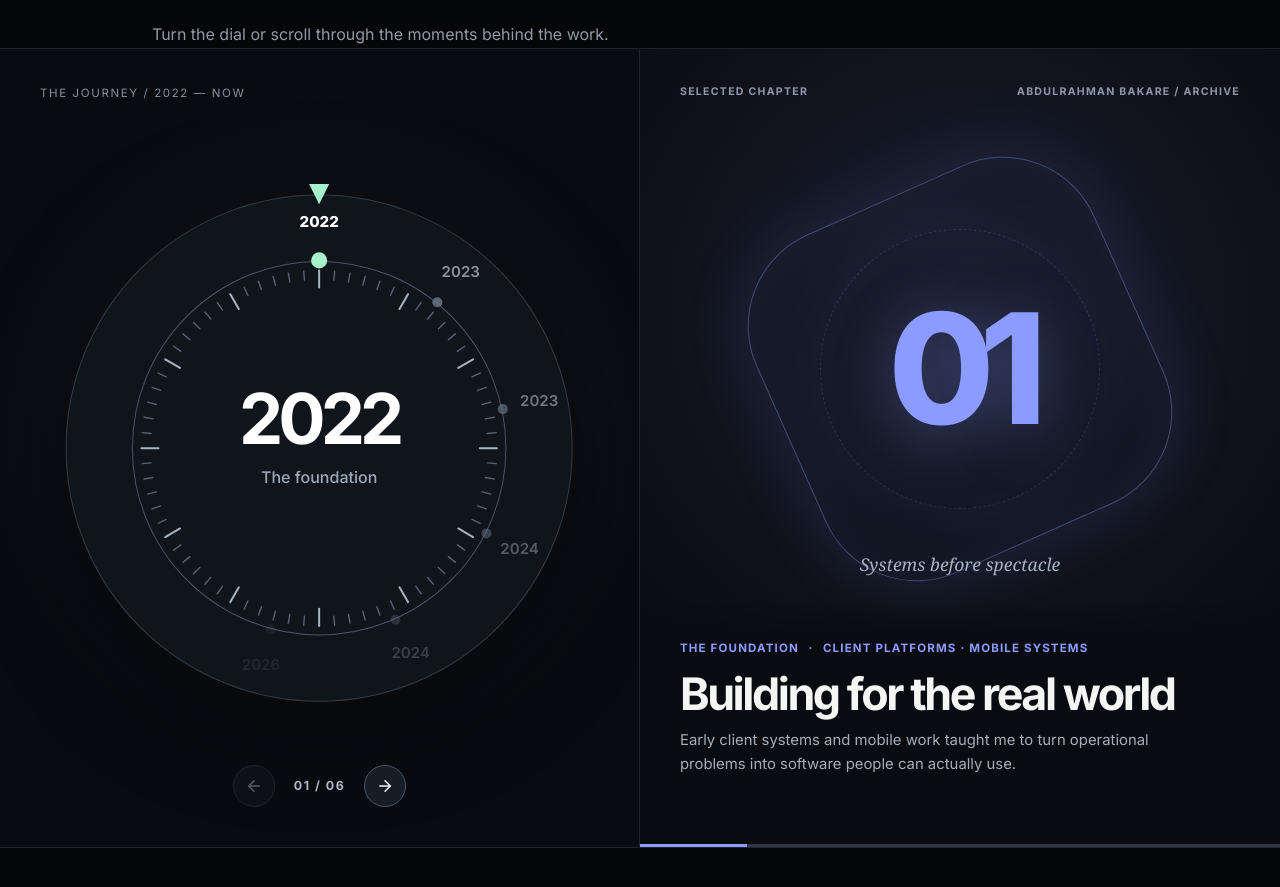
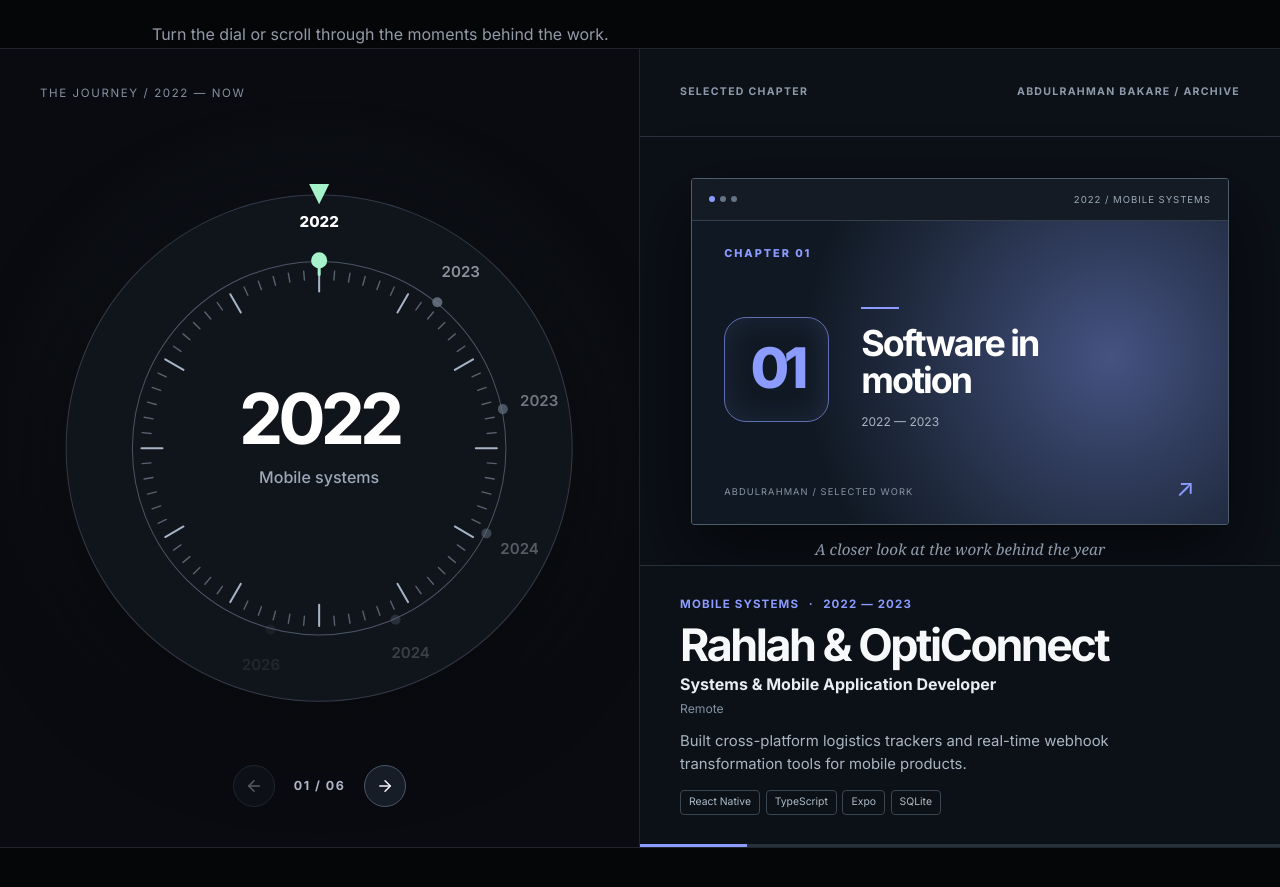
Before and after one commit to abdul-raham/portfolio, a React (Vite) app: page / in a window 1280 px wide. Shown: the part 3880-4767 px from the top of the page. Built offline with nearby package versions, Linux system fonts and the light colour scheme.

Commit message:
feat: rotate clickable career dial and restore full roles

```diff
--- a/src/components/ExperienceTimeline.tsx
+++ b/src/components/ExperienceTimeline.tsx
@@ -3,13 +3,14 @@ import { ArrowLeft, ArrowRight, ArrowUpRight } from 'lucide-react'
 import './experienceTimeline.css'
 
 const chapters = [
-  { year: '2022', label: 'The foundation', title: 'Building for the real world', description: 'Early client systems and mobile work taught me to turn operational problems into software people can actually use.', detail: 'Client platforms · Mobile systems', accent: '#8b9bff', mark: '01', preview: 'Systems before spectacle' },
-  { year: '2023', label: 'A new direction', title: 'TechCircle takes shape', description: 'I started building a technology commerce network around storefronts, inventory, and stronger connections between vendors and customers.', detail: 'Commerce · Founder', accent: '#ffad78', mark: 'TC', preview: 'Commerce, connected' },
-  { year: '2023', label: 'Engineering in depth', title: 'Electronics meets software', description: 'At Lagos State University, I began pairing electronics and computer engineering with the software systems I was already shipping.', detail: 'LASU · Electronics & Computer Engineering', accent: '#74c8ed', mark: 'E/C', preview: 'Hardware thinking. Software craft.' },
-  { year: '2024', label: 'Company building', title: 'DocTech Global', description: 'As co-founder and lead engineer, I began shaping product architecture and technical delivery for complex business workflows.', detail: 'Co-founder · Lead engineer', accent: '#66e5ab', mark: 'DT', preview: 'Ideas into infrastructure', href: 'https://doctechglobal.com.ng/' },
-  { year: '2024', label: 'Healthcare systems', title: 'MedAxis', description: 'I founded MedAxis to bring patient encounters, billing, HMO claims, and hospital operations into one coherent workflow.', detail: 'Founder · HealthTech', accent: '#8dcbff', mark: 'M+', preview: 'Care runs better together', href: 'https://medaxis-nine.vercel.app' },
-  { year: '2026', label: 'Still in motion', title: 'The next systems', description: 'Today my work spans healthcare, commerce, AI, and enterprise tools. The through-line is making ambitious systems feel clear and useful.', detail: 'Product engineering · Lagos', accent: '#d2b6ff', mark: '∞', preview: 'Keep building what matters' },
+  { year: '2022', label: 'Mobile systems', title: 'Rahlah & OptiConnect', role: 'Systems & Mobile Application Developer', location: 'Remote', description: 'Built cross-platform logistics trackers and real-time webhook transformation tools for mobile products.', detail: '2022 — 2023', tech: ['React Native', 'TypeScript', 'Expo', 'SQLite'], accent: '#8b9bff', mark: '01', preview: 'Software in motion' },
+  { year: '2023', label: 'Founder story', title: 'TechCircle', role: 'Founder & CEO', location: 'Lagos, Nigeria', description: 'Building a technology commerce network connecting vendors and customers through storefronts, inventory visibility, and trusted communication.', detail: '2023 — Present', tech: ['CommerceTech', 'React', 'TypeScript', 'Node.js'], accent: '#ffad78', mark: 'TC', preview: 'Commerce, connected' },
+  { year: '2023', label: 'Education', title: 'Lagos State University', role: 'Electronics & Computer Engineering Student', location: 'Ojo, Lagos', description: 'Combining electronic engineering fundamentals with algorithms, software architecture, and computer systems.', detail: '2023 — Present', tech: ['Computer Engineering', 'C/C++', 'Digital Logic'], accent: '#74c8ed', mark: 'E/C', preview: 'Hardware thinking. Software craft.' },
+  { year: '2024', label: 'Company building', title: 'DocTech Global', role: 'Co-Founder & Lead Engineer', location: 'Lagos, Nigeria · Remote / Hybrid', description: 'Leading technical execution and system architecture for business platforms, document automation, and complex operational workflows.', detail: '2024 — Present', tech: ['System Architecture', 'React', 'Node.js', 'PostgreSQL'], accent: '#66e5ab', mark: 'DT', preview: 'Ideas into infrastructure', href: 'https://doctechglobal.com.ng/' },
+  { year: '2024', label: 'Healthcare systems', title: 'MedAxis', role: 'Founder & CEO', location: 'Lagos, Nigeria', description: 'Modernizing hospital operations through patient encounters, HMO claims tracking, digital billing, and revenue protection.', detail: '2024 — Present', tech: ['HealthTech', 'React', 'TypeScript', 'Medical Billing'], accent: '#8dcbff', mark: 'M+', preview: 'Care runs better together', href: 'https://medaxis-nine.vercel.app' },
+  { year: '2026', label: 'Enterprise systems', title: 'Client solutions', role: 'Enterprise Systems Architect & Full-Stack Lead', location: 'Remote', description: 'Designing and delivering enterprise portals, AI document extraction, and operational tools for clients across West Africa.', detail: '2022 — Present', tech: ['Next.js', 'Python', 'FastAPI', 'Docker'], accent: '#d2b6ff', mark: '∞', preview: 'Keep building what matters' },
 ]
+const chapterVisuals = ['', '/techcircle-timeline.png', '', '/logos/doctech.svg', '/logos/medaxis.svg', '']
 
 const clamp = (n: number, min: number, max: number) => Math.min(max, Math.max(min, n))
 const polar = (radius: number, degrees: number) => ({ x: 280 + Math.cos(degrees * Math.PI / 180) * radius, y: 280 + Math.sin(degrees * Math.PI / 180) * radius })
@@ -50,16 +51,33 @@ export function ExperienceTimeline() {
           <span className="career-side-label">The journey / 2022 — now</span>
           <svg className="career-dial" viewBox="0 0 560 560" role="img" aria-label={`Career dial at ${current.year}: ${current.title}`}>
             <circle className="career-dial-plate" cx="280" cy="280" r="252" /><circle className="career-dial-ring" cx="280" cy="280" r="186" />
-            {Array.from({ length: 72 }, (_, index) => { const angle = index * 5; const start = polar(177, angle); const end = polar(index % 6 === 0 ? 160 : 168, angle); return <line key={index} className={index % 6 === 0 ? 'career-tick major' : 'career-tick'} x1={start.x} y1={start.y} x2={end.x} y2={end.y} /> })}
-            {chapters.map((chapter, index) => { const angle = -90 + (index - active) * 39; const dot = polar(187, angle); const label = polar(224, angle); return <g key={index} className={`career-year ${index === active ? 'active' : ''}`} style={{ opacity: clamp(1 - Math.abs(index - active) * .18, .12, 1) }}><circle cx={dot.x} cy={dot.y} r={index === active ? 8 : 5} /><text x={label.x} y={label.y} textAnchor="middle" dominantBaseline="middle">{chapter.year}</text></g> })}
+            <g className="career-rotating-scale" style={{ transform: `rotate(${-active * 39}deg)` }}>
+              {Array.from({ length: 72 }, (_, index) => { const angle = index * 5; const start = polar(177, angle); const end = polar(index % 6 === 0 ? 156 : 168, angle); return <line key={index} className={index % 6 === 0 ? 'career-tick major' : 'career-tick'} x1={start.x} y1={start.y} x2={end.x} y2={end.y} /> })}
+              <path className="career-scale-marker" d="M280 94 L280 107" />
+            </g>
+            {chapters.map((chapter, index) => { const angle = -90 + (index - active) * 39; const dot = polar(187, angle); const label = polar(224, angle); return <g key={index} className={`career-year ${index === active ? 'active' : ''}`} style={{ opacity: clamp(1 - Math.abs(index - active) * .18, .12, 1) }} role="button" tabIndex={0} aria-label={`Go to ${chapter.year}: ${chapter.title}`} aria-current={index === active ? 'step' : undefined} onClick={() => goTo(index)} onKeyDown={(event) => { if (event.key === 'Enter' || event.key === ' ') { event.preventDefault(); goTo(index) } }}><circle cx={dot.x} cy={dot.y} r={index === active ? 8 : 5} /><text x={label.x} y={label.y} textAnchor="middle" dominantBaseline="middle">{chapter.year}</text></g> })}
             <path className="career-pointer" d="M270 17 L290 17 L280 37 Z" /><text className="career-center-year" x="280" y="276" textAnchor="middle">{current.year}</text><text className="career-center-label" x="280" y="315" textAnchor="middle">{current.label}</text>
           </svg>
           <div className="career-controls"><button type="button" onClick={() => goTo(active - 1)} disabled={active === 0} aria-label="Previous chapter"><ArrowLeft size={18} /></button><span>{String(active + 1).padStart(2, '0')} / {String(chapters.length).padStart(2, '0')}</span><button type="button" onClick={() => goTo(active + 1)} disabled={active === last} aria-label="Next chapter"><ArrowRight size={18} /></button></div>
         </div>
         <div className="career-preview-side" style={{ '--chapter-accent': current.accent } as React.CSSProperties}>
           <div className="career-preview-top"><span>SELECTED CHAPTER</span><span>ABDULRAHMAN BAKARE / ARCHIVE</span></div>
-          <div className="career-art" key={active}><div className="career-art-orbit orbit-one" /><div className="career-art-orbit orbit-two" /><span className="career-art-mark">{current.mark}</span><span className="career-art-caption">{current.preview}</span></div>
-          <article className="career-chapter" key={`chapter-${active}`} aria-live="polite"><span className="career-chapter-meta">{current.label} <span>·</span> {current.detail}</span><h3>{current.title}</h3><p>{current.description}</p>{current.href && <a href={current.href} target="_blank" rel="noopener noreferrer">Explore the work <ArrowUpRight size={16} /></a>}</article>
+          <div className="career-art" key={active}>
+            <div className="career-showcase">
+              <div className="career-showcase-bar"><span><i /><i /><i /></span><span>{current.year} / {current.label}</span></div>
+              <div className="career-showcase-body">
+                {chapterVisuals[active] && <img className={`career-showcase-visual ${active === 1 ? 'photo' : ''}`} src={chapterVisuals[active]} alt="" />}
+                <span className="career-showcase-index">CHAPTER {String(active + 1).padStart(2, '0')}</span>
+                <div className="career-showcase-main">
+                  <span className="career-showcase-mark">{current.mark}</span>
+                  <div><span className="career-showcase-rule" /><strong>{current.preview}</strong><small>{current.detail}</small></div>
+                </div>
+                <div className="career-showcase-bottom"><span>ABDULRAHMAN / SELECTED WORK</span><span>↗</span></div>
+              </div>
+            </div>
+            <span className="career-art-caption">A closer look at the work behind the year</span>
+          </div>
+          <article className="career-chapter" key={`chapter-${active}`} aria-live="polite"><span className="career-chapter-meta">{current.label} <span>·</span> {current.detail}</span><h3>{current.title}</h3><strong className="career-role">{current.role}</strong><span className="career-location">{current.location}</span><p>{current.description}</p><div className="career-tech">{current.tech.map(technology => <span key={technology}>{technology}</span>)}</div>{current.href && <a href={current.href} target="_blank" rel="noopener noreferrer">Explore the work <ArrowUpRight size={16} /></a>}</article>
           <div className="career-progress" aria-hidden="true"><span style={{ width: `${(active + 1) / chapters.length * 100}%` }} /></div>
         </div>
       </div></div>
--- a/src/components/experienceTimeline.css
+++ b/src/components/experienceTimeline.css
@@ -14,11 +14,16 @@
 .career-dial-ring { fill: none; stroke: #4b5566; stroke-width: 1; }
 .career-tick { stroke: #596271; stroke-width: 1.4; stroke-linecap: round; }
 .career-tick.major { stroke: #a6b4c8; stroke-width: 2; }
+.career-rotating-scale { transform-origin: 280px 280px; transition: transform .8s cubic-bezier(.18,.78,.19,1); }
+.career-scale-marker { fill: none; stroke: #a6f3cb; stroke-width: 3; stroke-linecap: round; }
 .career-year { transition: opacity .35s ease; }
 .career-year circle { fill: #6d7889; }
 .career-year text { fill: #a7afbc; font: 600 15px Inter, sans-serif; }
 .career-year.active circle, .career-pointer { fill: #a6f3cb; }
 .career-year.active text { fill: #fff; font-weight: 800; }
+.career-year { cursor: pointer; outline: none; }
+.career-year:hover text, .career-year:focus-visible text { fill: #a6f3cb; text-decoration: underline; }
+.career-year:focus-visible circle { stroke: #a6f3cb; stroke-width: 4px; }
 .career-center-year { fill: #fff; font: 700 70px Inter, sans-serif; letter-spacing: -.07em; }
 .career-center-label { fill: #9da9ba; font: 500 16px Inter, sans-serif; }
 .career-controls { position: absolute; bottom: 2.5rem; left: 50%; transform: translateX(-50%); display: flex; align-items: center; gap: 1.2rem; color: #aeb8c7; font-size: .78rem; font-weight: 700; letter-spacing: .12em; white-space: nowrap; }
@@ -29,10 +34,29 @@
 .career-preview-side { display: flex; flex-direction: column; background: radial-gradient(circle at 50% 33%, color-mix(in srgb, var(--chapter-accent) 13%, #0a0d13), #090b10 75%); transition: background .4s; }
 .career-preview-top { display: flex; justify-content: space-between; gap: 1rem; padding: 2.2rem 2.5rem; color: #8d98aa; font-size: .66rem; font-weight: 700; letter-spacing: .12em; }
 .career-art { position: relative; flex: 1; min-height: 170px; display: grid; place-items: center; animation: career-enter .55s ease both; }
+.career-showcase { position: relative; width: min(82%, 590px); aspect-ratio: 1.5; min-height: 240px; background: #111720; border: 1px solid color-mix(in srgb, var(--chapter-accent) 45%, #343b4a); border-radius: 18px; box-shadow: 0 42px 100px #000a, 0 0 75px color-mix(in srgb, var(--chapter-accent) 13%, transparent); overflow: hidden; transform: perspective(900px) rotateY(-7deg) rotateX(3deg); transition: transform .5s, box-shadow .5s; }
+.career-showcase:hover { transform: perspective(900px) rotateY(0) rotateX(0) translateY(-5px); box-shadow: 0 50px 100px #000c, 0 0 90px color-mix(in srgb, var(--chapter-accent) 22%, transparent); }
+.career-showcase-bar { height: 42px; display: flex; justify-content: space-between; align-items: center; padding: 0 17px; border-bottom: 1px solid #ffffff1a; color: #95a1af; font-size: .6rem; letter-spacing: .1em; text-transform: uppercase; }
+.career-showcase-bar span:first-child { display: flex; gap: 5px; }
+.career-showcase-bar i { display: block; width: 6px; height: 6px; border-radius: 50%; background: #607082; }
+.career-showcase-bar i:first-child { background: var(--chapter-accent); }
+.career-showcase-body { height: calc(100% - 42px); padding: 1.5rem 2rem; display: flex; flex-direction: column; justify-content: space-between; background: radial-gradient(circle at 75% 42%, color-mix(in srgb, var(--chapter-accent) 21%, transparent), transparent 42%), linear-gradient(145deg, #151c27, #0b1018); }
+.career-showcase-visual { position: absolute; right: 2rem; top: 24%; width: 35%; height: 48%; object-fit: contain; opacity: .48; filter: drop-shadow(0 12px 30px #000a); pointer-events: none; }
+.career-showcase-visual.photo { right: 0; top: 42px; width: 58%; height: calc(100% - 42px); object-fit: cover; opacity: .48; mask-image: linear-gradient(90deg, transparent, black 35%); }
+.career-showcase-index, .career-showcase-main, .career-showcase-bottom { position: relative; z-index: 1; }
+.career-showcase-index { color: var(--chapter-accent); font-size: .68rem; letter-spacing: .18em; font-weight: 800; }
+.career-showcase-main { display: flex; gap: 2rem; align-items: center; }
+.career-showcase-mark { flex: 0 0 auto; display: grid; place-items: center; min-width: 105px; height: 105px; padding: 0 .4rem; border: 1px solid color-mix(in srgb, var(--chapter-accent) 65%, transparent); border-radius: 22px; color: var(--chapter-accent); font-size: 3.5rem; font-weight: 800; letter-spacing: -.1em; box-shadow: inset 0 0 30px color-mix(in srgb, var(--chapter-accent) 12%, transparent); }
+.career-showcase-main div { min-width: 0; }
+.career-showcase-rule { display: block; width: 38px; height: 2px; margin-bottom: 1rem; background: var(--chapter-accent); }
+.career-showcase-main strong { display: block; max-width: 11ch; color: #fff; font-size: clamp(1.4rem, 2.8vw, 2.65rem); line-height: 1.04; letter-spacing: -.055em; }
+.career-showcase-main small { display: block; margin-top: .8rem; color: #aab5c2; font-size: .75rem; }
+.career-showcase-bottom { display: flex; justify-content: space-between; align-items: end; color: #8894a4; font-size: .58rem; letter-spacing: .12em; }
+.career-showcase-bottom span:last-child { color: var(--chapter-accent); font-size: 1.5rem; line-height: 1; }
 .career-art-orbit { position: absolute; width: min(45vw, 370px); aspect-ratio: 1; border: 1px solid color-mix(in srgb, var(--chapter-accent) 40%, transparent); border-radius: 27%; transform: rotate(-24deg); box-shadow: 0 0 70px color-mix(in srgb, var(--chapter-accent) 12%, transparent), inset 0 0 70px color-mix(in srgb, var(--chapter-accent) 7%, transparent); }
 .career-art-orbit.orbit-two { width: min(35vw, 280px); border-radius: 50%; transform: rotate(22deg); border-style: dashed; opacity: .5; }
 .career-art-mark { position: relative; z-index: 1; color: var(--chapter-accent); font-size: clamp(5rem, 12vw, 11rem); line-height: 1; font-weight: 800; letter-spacing: -.1em; text-shadow: 0 12px 60px color-mix(in srgb, var(--chapter-accent) 35%, transparent); }
-.career-art-caption { position: absolute; bottom: 1.6rem; color: #a8b3c1; font: italic 1.1rem Georgia, serif; }
+.career-art-caption { position: absolute; bottom: .4rem; color: #a8b3c1; font: italic .95rem Georgia, serif; }
 .career-chapter { position: relative; z-index: 2; padding: 2rem 2.5rem 3rem; min-height: 245px; background: linear-gradient(180deg, transparent, #090b10 15%); animation: career-enter .5s ease both; }
 .career-chapter-meta { color: var(--chapter-accent); font-size: .72rem; font-weight: 700; letter-spacing: .1em; text-transform: uppercase; }
 .career-chapter-meta span { padding: 0 .35rem; }
@@ -42,6 +66,30 @@
 .career-progress { position: absolute; z-index: 3; bottom: 0; width: 100%; height: 3px; background: #303644; }
 .career-progress span { display: block; height: 100%; background: var(--chapter-accent); transition: width .4s; }
 @keyframes career-enter { from { opacity: 0; transform: translateY(14px); } to { opacity: 1; transform: translateY(0); } }
-@media (max-width: 800px) { .career-intro { padding-top: 5rem; padding-bottom: 3rem; } .career-stage { grid-template-columns: 1fr; grid-template-rows: 43% 57%; min-height: 650px; } .career-dial-side { border-right: 0; border-bottom: 1px solid #20242d; } .career-dial { width: min(65vw, 300px); max-height: 35vh; } .career-side-label { top: 1rem; left: 1.2rem; } .career-controls { bottom: .6rem; } .career-controls button { width: 34px; height: 34px; } .career-preview-top { padding: 1rem 1.2rem; } .career-art-orbit { width: 190px; } .career-art-orbit.orbit-two { width: 145px; } .career-art-mark { font-size: 5.5rem; } .career-art-caption { bottom: .3rem; font-size: .9rem; } .career-chapter { min-height: 190px; padding: 1rem 1.2rem 1.5rem; } .career-chapter h3 { font-size: 2rem; } .career-chapter p { font-size: .8rem; line-height: 1.45; } }
-@media (max-width: 480px) { .career-stage { grid-template-rows: 40% 60%; } .career-preview-top span:last-child { display: none; } .career-dial { width: min(65vw, 250px); } .career-center-year { font-size: 62px; } .career-year text { font-size: 13px; } .career-art { min-height: 115px; } .career-art-mark { font-size: 4.5rem; } .career-art-orbit { width: 135px; } .career-art-orbit.orbit-two { width: 100px; } .career-art-caption { display: none; } .career-chapter { min-height: 220px; } }
-@media (prefers-reduced-motion: reduce) { .career-art, .career-chapter { animation: none; } .career-year, .career-progress span, .career-controls button { transition: none; } }
+@media (max-width: 800px) { .career-intro { padding-top: 5rem; padding-bottom: 3rem; } .career-stage { grid-template-columns: 1fr; grid-template-rows: 43% 57%; min-height: 650px; } .career-dial-side { border-right: 0; border-bottom: 1px solid #20242d; } .career-dial { width: min(65vw, 300px); max-height: 35vh; } .career-side-label { top: 1rem; left: 1.2rem; } .career-controls { bottom: .6rem; } .career-controls button { width: 34px; height: 34px; } .career-preview-top { padding: 1rem 1.2rem; } .career-showcase { width: min(75%, 480px); min-height: 0; } .career-showcase-body { padding: 1rem; } .career-showcase-mark { min-width: 65px; height: 65px; font-size: 2rem; border-radius: 15px; } .career-showcase-main { gap: 1rem; } .career-showcase-main strong { font-size: 1.55rem; } .career-showcase-main small { display: none; } .career-art-caption { bottom: .3rem; font-size: .9rem; } .career-chapter { min-height: 190px; padding: 1rem 1.2rem 1.5rem; } .career-chapter h3 { font-size: 2rem; } .career-chapter p { font-size: .8rem; line-height: 1.45; } }
+@media (max-width: 480px) { .career-stage { grid-template-rows: 40% 60%; } .career-preview-top span:last-child { display: none; } .career-dial { width: min(65vw, 250px); } .career-center-year { font-size: 62px; } .career-year text { font-size: 13px; } .career-art { min-height: 115px; } .career-showcase { width: min(77%, 300px); } .career-showcase-bar { height: 28px; font-size: .5rem; } .career-showcase-body { height: calc(100% - 28px); padding: .6rem .8rem; } .career-showcase-mark { min-width: 46px; height: 46px; border-radius: 10px; font-size: 1.4rem; } .career-showcase-main strong { font-size: 1.15rem; } .career-showcase-rule { margin-bottom: .4rem; } .career-showcase-bottom { font-size: .43rem; } .career-art-caption { display: none; } .career-chapter { min-height: 220px; } }
+.career-preview-side { background: #0c1017; color: #f3f6f8; }
+.career-preview-top { color: #8d9aab; border-bottom: 1px solid #29313c; }
+.career-showcase { width: min(84%, 620px); aspect-ratio: 1.55; min-height: 260px; border-radius: 3px; border: 1px solid #4d5d6c; box-shadow: 0 28px 70px #0009; transform: none; }
+.career-showcase:hover { transform: translateY(-4px); box-shadow: 0 32px 75px #000b; }
+.career-showcase-bar { background: #141b24; color: #9aa9b8; border-bottom-color: #34404b; }
+.career-showcase-bar i { background: #637486; }
+.career-showcase-body { background: radial-gradient(circle at 78% 45%, color-mix(in srgb, var(--chapter-accent) 40%, #17222e), #101923 68%); }
+.career-showcase-visual { opacity: .65; }
+.career-showcase-visual.photo { opacity: .75; }
+.career-art-caption { color: #8e9cab; }
+.career-chapter { background: #0c1017; border-top: 1px solid #29313c; padding-top: 1.5rem; padding-bottom: 2rem; }
+.career-chapter-meta { color: var(--chapter-accent); }
+.career-chapter h3 { color: #f7f8f9; margin: .4rem 0 .3rem; }
+.career-role { display: block; color: #e7edf2; font-size: 1rem; line-height: 1.3; }
+.career-location { display: block; margin-top: .25rem; color: #8291a2; font-size: .76rem; }
+.career-chapter p { color: #aab6c3; margin-top: .7rem; }
+.career-tech { display: flex; flex-wrap: wrap; gap: .35rem; margin-top: .8rem; }
+.career-tech span { padding: .2rem .5rem; border: 1px solid #3b4653; color: #aebbc7; border-radius: 4px; font-size: .65rem; }
+.career-chapter a { color: var(--chapter-accent); margin-top: .7rem; }
+.career-progress { background: #27313d; }
+.career-progress span { background: var(--chapter-accent); }
+@media (max-width: 800px) { .career-showcase { width: min(78%, 480px); min-height: 0; } }
+@media (max-width: 480px) { .career-showcase { width: min(80%, 300px); } }
+@media (max-width: 800px) { .career-chapter { min-height: 0; padding-top: .8rem; padding-bottom: 1rem; } .career-chapter h3 { font-size: 1.6rem; } .career-role { font-size: .82rem; } .career-location { font-size: .68rem; } .career-chapter p { font-size: .73rem; margin-top: .45rem; } .career-tech { gap: .25rem; margin-top: .4rem; } .career-tech span { font-size: .55rem; } .career-chapter a { font-size: .7rem; margin-top: .4rem; } }
+@media (prefers-reduced-motion: reduce) { .career-art, .career-chapter { animation: none; } .career-year, .career-progress span, .career-controls button, .career-rotating-scale, .career-showcase { transition: none; } }
```
Also changed, not shown: public/techcircle-timeline.png (added).
